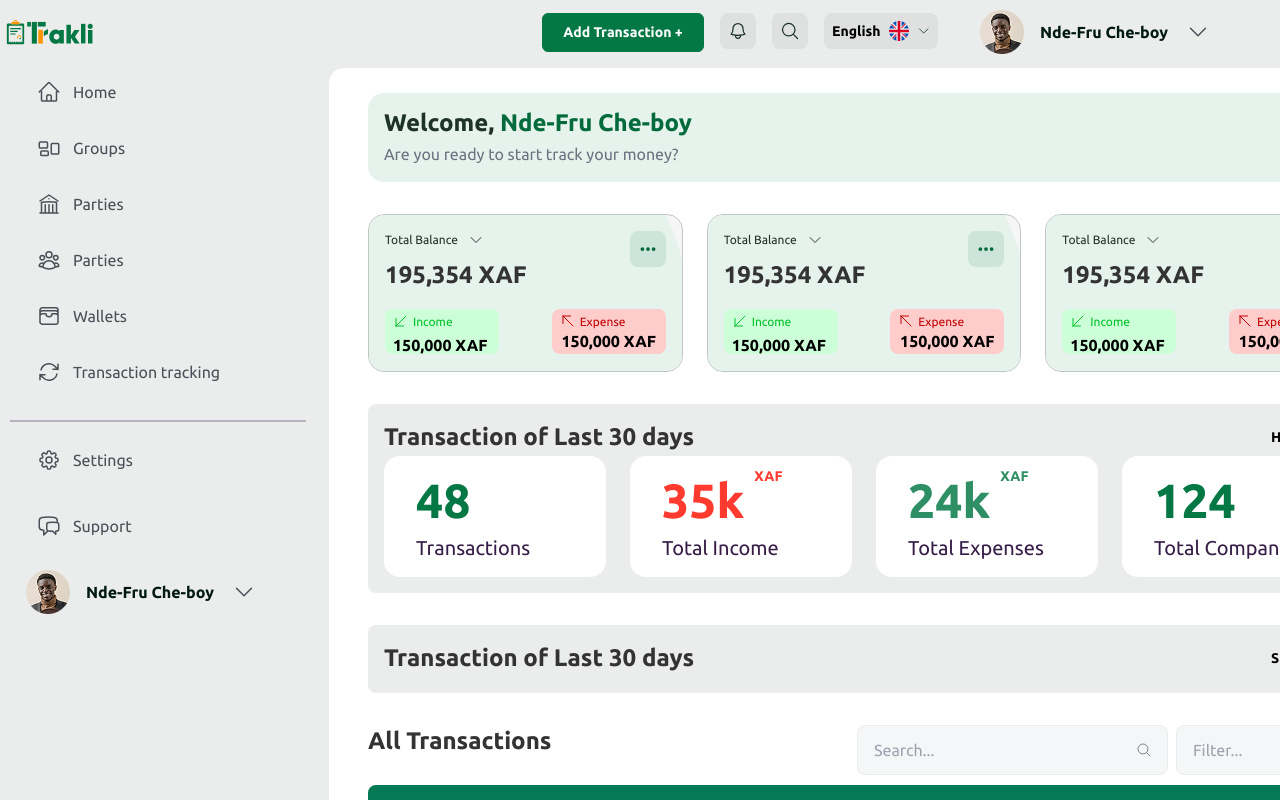
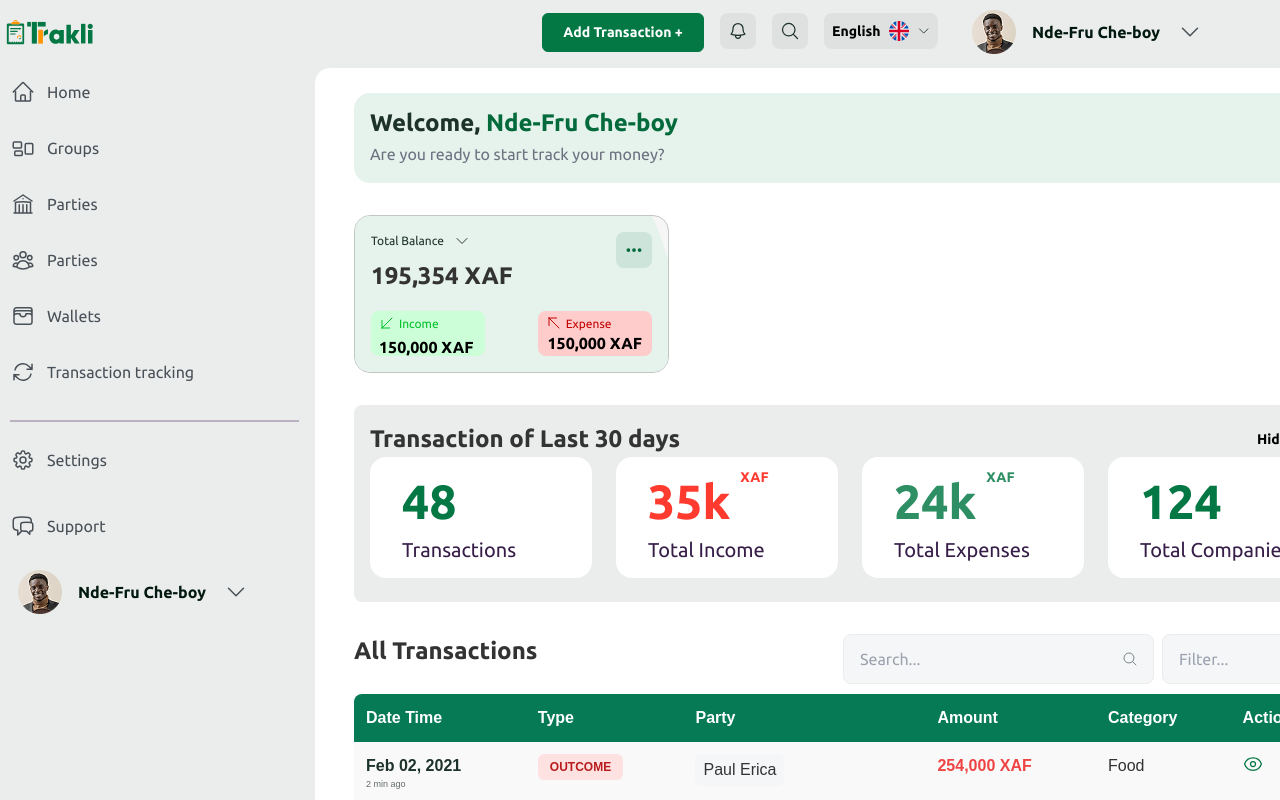
Before and after one commit to trakli/webui, a Nuxt app: page /dashboard in a window 1280 px wide. Built offline with nearby package versions, Linux system fonts and the light colour scheme.

Commit message:
fix: Removed extra wallet card

```diff
--- a/components/DashboardContentSection.vue
+++ b/components/DashboardContentSection.vue
@@ -4,11 +4,8 @@
       <TDashboardTopCard />
       <div class="balance-card-container">
         <WalletCard />
-        <WalletCard />
-        <WalletCard />
       </div>
       <TTransactionCard />
-      <TTransactionCard :is-collapsed="true" />
       <TTableComponent />
     </div>
   </div>
--- a/components/TAvatar.vue
+++ b/components/TAvatar.vue
@@ -28,7 +28,7 @@ const props = defineProps({
   display: flex;
   align-items: center;
   border-radius: 8px;
-  padding: 16px;
+  padding: 8px;
   gap: 16px;
   background-color: transparent;
   border: none;
--- a/components/TSidebar.vue
+++ b/components/TSidebar.vue
@@ -116,7 +116,7 @@ import TAvatar from './TAvatar.vue';
 @use '~/assets/_variables' as *;
 
 .sidebar {
-  width: 328px;
+  width: 300px;
   height: 1440px;
   background-color: $bg-gray;
   border-right: 1px solid #e9ecef;
@@ -148,10 +148,10 @@ import TAvatar from './TAvatar.vue';
 .nav-button {
   display: flex;
   align-items: center;
-  width: 296px;
+  width: 250px;
   height: 56px;
   border-radius: 12px;
-  padding: 16px 8px 16px 27px;
+  padding: 16px 8px 16px 1px;
   gap: 12px;
   background-color: transparent;
   border: none;
@@ -163,6 +163,7 @@ import TAvatar from './TAvatar.vue';
 }
 
 .nav-button:hover {
+  width: 250px;
   background-color: #bcdccc;
 }
 
@@ -208,7 +209,7 @@ import TAvatar from './TAvatar.vue';
   width: 267px;
   height: 56px;
   border-radius: 12px;
-  padding: 16px 8px 16px 27px;
+  padding: 16px 8px 16px 1px;
   gap: 12px;
   background-color: transparent;
   border: none;
--- a/pages/dashboard.vue
+++ b/pages/dashboard.vue
@@ -35,7 +35,7 @@ definePageMeta({
   justify-content: center;
   align-items: center;
   margin-top: 62px;
-  margin-left: 228px;
+  margin-left: 200px;
   padding: 5px;
 }
 </style>
```
